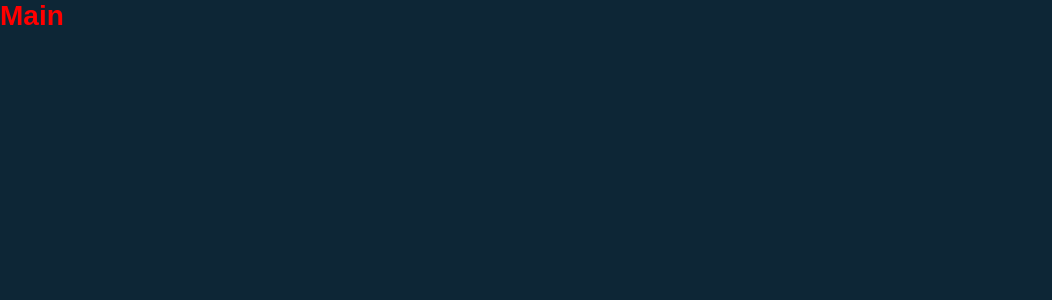
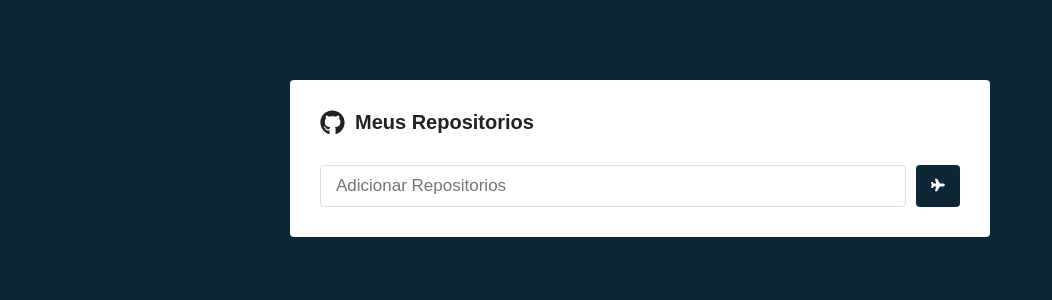
Before and after one commit to joaopedro7423/ReposReact, a React (Create React App) app in the folder repositorios/: page / in a window 1280 px wide. Shown: the top 300 px of the page, without its empty margins (0-1052 px from the left). Built offline with nearby package versions, Linux system fonts and the light colour scheme.

Commit message:
Buscando Repositorios

```diff
--- a/repositorios/package.json
+++ b/repositorios/package.json
@@ -6,8 +6,10 @@
     "@testing-library/jest-dom": "^5.11.6",
     "@testing-library/react": "^11.2.2",
     "@testing-library/user-event": "^12.5.0",
+    "axios": "^0.21.0",
     "react": "^17.0.1",
     "react-dom": "^17.0.1",
+    "react-icons": "^4.1.0",
     "react-router-dom": "^5.2.0",
     "react-scripts": "4.0.1",
     "styled-components": "^5.2.1",
--- a/repositorios/src/pages/Main/index.js
+++ b/repositorios/src/pages/Main/index.js
@@ -1,12 +1,58 @@
-import React from "react";
+import React, { useState, useCallback } from "react";
 
-import { Title } from "./styles";
+import { Container, Form, SubmitButton } from "./styles";
+
+import { FaGithub, FaPlane } from "react-icons/fa";
+
+import api from "../../servicos/api";
 
 export default function Main() {
+  const [newRepo, setNewRepo] = useState("");
+  const [repositorios, setRepositorios] = useState([]);
+
+  const handleSubmit = useCallback(
+    (e) => {
+      e.preventDefault();
+
+      async function submit() {
+        const response = await api.get(`repos/${newRepo}`);
+
+        const data = {
+          name: response.data.full_name,
+        };
+
+        setRepositorios([...repositorios, data]);
+        setNewRepo("");
+      }
+
+      submit();
+    },
+    [newRepo, repositorios]
+  );
+
+  function handleinputChange(e) {
+    setNewRepo(e.target.value);
+  }
+
   return (
-    <Title>
-      Main
+    <Container>
+      <h1>
+        <FaGithub size={25} />
+        Meus Repositorios
+      </h1>
 
-    </Title>
+      <Form onSubmit={handleSubmit}>
+        <input
+          type="text"
+          placeholder="Adicionar Repositorios"
+          value={newRepo}
+          onChange={handleinputChange}
+        />
+
+        <SubmitButton>
+          <FaPlane color="#FFF" size={14} />
+        </SubmitButton>
+      </Form>
+    </Container>
   );
 }
--- a/repositorios/src/pages/Main/styles.js
+++ b/repositorios/src/pages/Main/styles.js
@@ -1,9 +1,48 @@
-import styled from 'styled-components';
+import styled from "styled-components";
 
-export const Title = styled.h1`
-    color: #ff0000;
+export const Container = styled.div`
+  max-width: 700px;
+  background: #fff;
+  border-radius: 4px;
+  box-shadow: 0 0 20px rgba(0, 0, 0 0.2);
+  padding: 30px;
+  margin: 80px auto;
 
-    span{
-        color:blue;
+  h1 {
+    font-size: 20px;
+    display: flex;
+    align-items: center;
+    flex-direction: row;
+
+    svg {
+      margin-right: 10px;
     }
+  }
 `;
+
+export const Form = styled.form`
+  margin-top: 30px;
+  display: flex;
+  flex-direction: row;
+
+  input {
+    flex: 1;
+    border: 1px solid #ddd;
+    padding: 10px 15px;
+    border-radius: 4px;
+    font-size: 17px;
+  }
+`;
+
+export const SubmitButton = styled.button.attrs({
+    type: 'submit'
+})`
+  color: #fff;
+  background: #0d2636;
+  border: 0;
+  border-radius: 4px;
+  margin-left: 10px;
+  padding: 0 15px;
+  justify-content: center;
+  align-items: center;
+`;
--- /dev/null
+++ b/repositorios/src/servicos/api.js
@@ -0,0 +1,7 @@
+import axios from 'axios';
+
+const api = axios.create({
+    baseURL:'https://api.github.com',
+});
+
+export default api;
```
Also changed, not shown: 2 other files (tests, documents, lock files or other folders).
